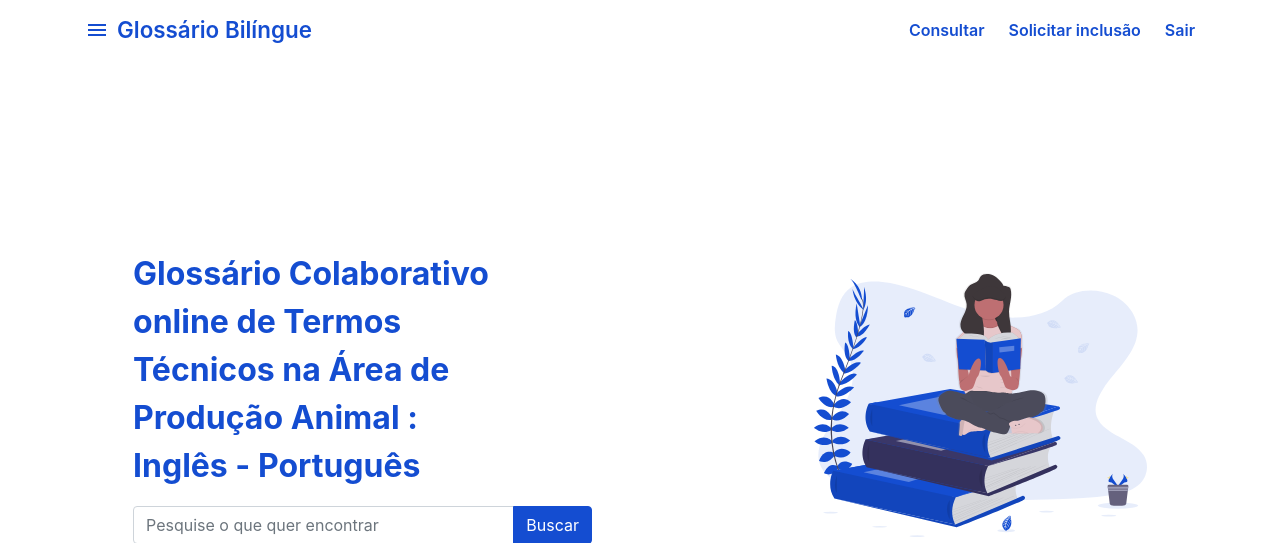
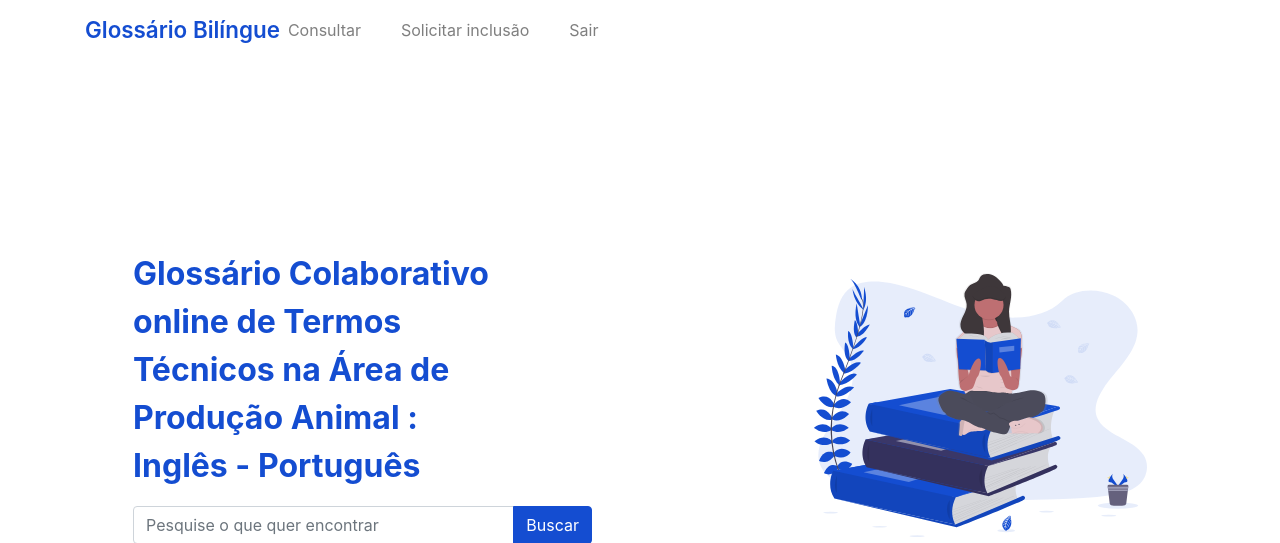
Before and after one commit to arthurvamattos/lyrebird, a Django app: page / in a window 1280 px wide. Shown: the top 543 px of the page. Run offline with Django 3.2, Linux system fonts and the light colour scheme; some libraries are stand-ins or nearby versions.

Commit message:
navbar hamburguer

```diff
--- a/dicionario/templates/base_dash.html
+++ b/dicionario/templates/base_dash.html
@@ -13,36 +13,23 @@
 </head>
 <body>
     <header class="d-flex justify-content-center" >
-        <nav class="nav-index bg-white">
+        <nav class="navbar navbar-expand-lg navbar-light nav-index bg-white ">
+            <button class="navbar-toggler" type="button" data-toggle="collapse" data-target="#navbarSupportedContent" aria-controls="navbarSupportedContent" aria-expanded="false" aria-label="Toggle navigation">
+                <span class="navbar-toggler-icon"></span>
+            </button>
         <div class="container d-flex justify-content-between align-items-center" style="height: 60px">
             <div class="d-flex align-items-center">
-                <span class="menu mr-2" onclick="abrirmenu()"><img src="{% static 'img/menu.svg' %}" alt="Menu"></span>
                 <a class="nav-index-link logo m-0" href="/">Glossário Bilíngue</a>
             </div>
-                <ul class="d-flex nav-index-list justify-content-between align-items-center m-0">
-                    <a class="nav-index-link" href="{% url 'dashboard' %}">Consultar</a>
-                    <a class="nav-index-link ml-4" href="{% url 'pedido_inclusao' %}">Solicitar inclusão</a>
-                    <a class="nav-index-link ml-4" href="{% url 'sair' %}">Sair</a>
+            <div class="collapse navbar-collapse" id="navbarSupportedContent">
+                <ul class="navbar-nav mr-auto mt-2 mt-lg-0">
+                    <li class="nav-item"><a class="nav-link" href="{% url 'dashboard' %}">Consultar</a></li>
+                    <li class="nav-item"><a class="nav-link ml-4" href="{% url 'pedido_inclusao' %}">Solicitar inclusão</a></li>
+                    <li class="nav-item"><a class="nav-link ml-4" href="{% url 'sair' %}">Sair</a></li>
                 </ul>
-                <span class="menu-left mr-2" onclick="abrirmenu()"><img src="{% static 'img/menu.svg' %}" alt="Menu"></span>
             </div>
-            </nav>
-
-            <nav class="sidenav container d-flex" id="sidebar">
-                <ul class="d-flex flex-column mt-5">
-                    <a class="sidenav-link mt-3" href="{% url 'dashboard' %}">Consultar</a>
-                    <a class="sidenav-link mt-3" href="{% url 'pedido_inclusao' %}">Solicitar inclusão</a>
-                    <a class="sidenav-link mt-3" href="{% url 'sair' %}">Sair</a>
-                </ul>
-            </nav>
-
-            <nav class="sidenav-right container d-flex" id="sidebar-right">
-                <ul class="d-flex flex-column mt-5">
-                    <a class="sidenav-link mt-3" href="/">Consultar</a>
-                    <a class="sidenav-link mt-3" href="/">Solicitar inclusão</a>
-                    <a class="sidenav-link mt-3" href="{% url 'sair' %}">Sair</a>
-                </ul>
-            </nav>
+            </div>
+        </nav>
     </header>
     {% block body %}
     {% endblock %}
```
